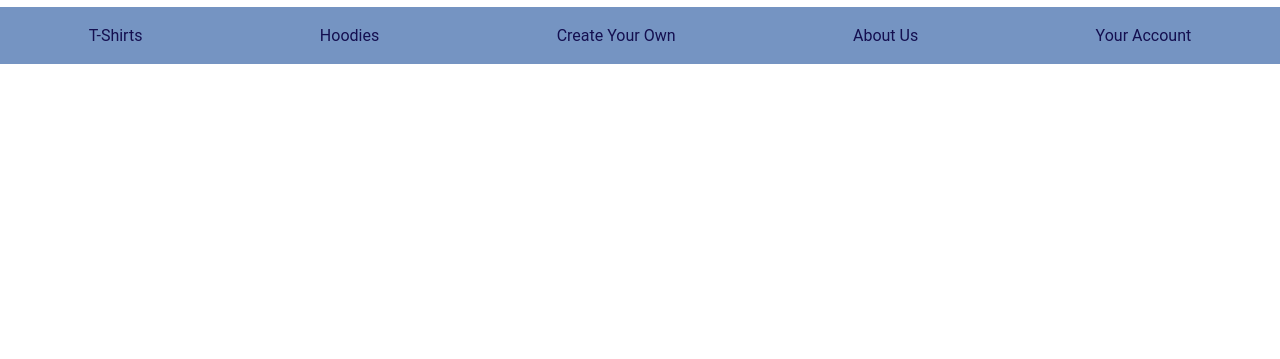
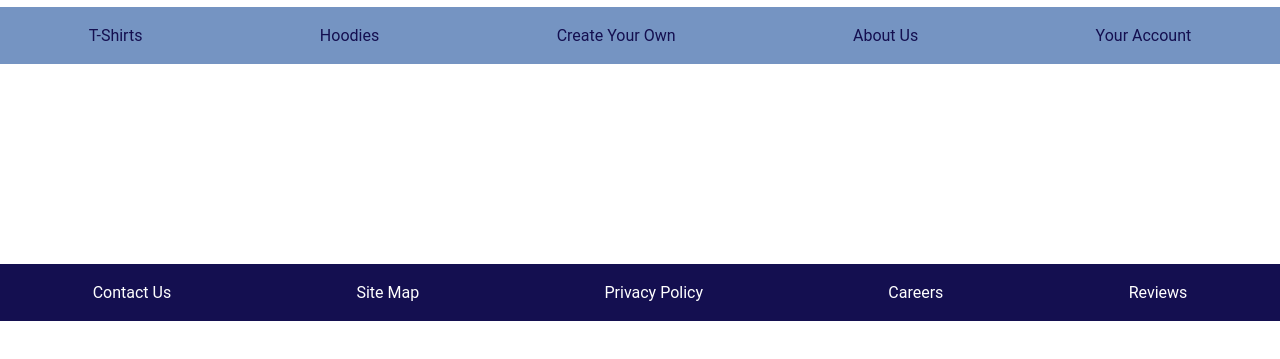
Before and after one commit to nekhaychik/INIS-labs, a plain HTML site: page details.html in a window 1280 px wide. Shown: the part 93-452 px from the top of the page. Drawn offline with Linux system fonts and the light colour scheme.

Commit message:
add footer for details page

```diff
--- a/details.html
+++ b/details.html
@@ -18,7 +18,7 @@
     <script src="main.js"></script>
   </head>
 
-  <body onload="initDetails()">
+  <body>
     <header class="header">
       <div class="header__logo">
         <a href="/" class="header__logo-link">
@@ -54,5 +54,39 @@
         </ul>
       </nav>
     </header>
+
+    <main class="main-details" onload="initDetails()"></main>
+
+    <footer class="footer">
+      <nav class="footer__nav">
+        <ul class="footer__nav-list">
+          <li class="footer__nav-item">
+            <a href="./not_implemented.html" class="footer__item-link"
+              >Contact Us</a
+            >
+          </li>
+          <li class="footer__nav-item">
+            <a href="./not_implemented.html" class="footer__item-link"
+              >Site Map</a
+            >
+          </li>
+          <li class="footer__nav-item">
+            <a href="./not_implemented.html" class="footer__item-link"
+              >Privacy Policy</a
+            >
+          </li>
+          <li class="footer__nav-item">
+            <a href="./not_implemented.html" class="footer__item-link"
+              >Careers</a
+            >
+          </li>
+          <li class="footer__nav-item">
+            <a href="./not_implemented.html!" class="footer__item-link"
+              >Reviews</a
+            >
+          </li>
+        </ul>
+      </nav>
+    </footer>
   </body>
 </html>
--- a/style.css
+++ b/style.css
@@ -192,3 +192,11 @@ body {
 }
 
 /* MAIN PRODUCTS STYLES END */
+
+/* MAIN DETAILS STYLES START */
+
+.main-details {
+  height: 200px;
+}
+
+/* MAIN DETAILS STYLES END */
```
